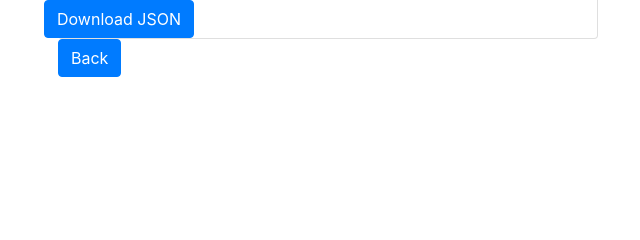
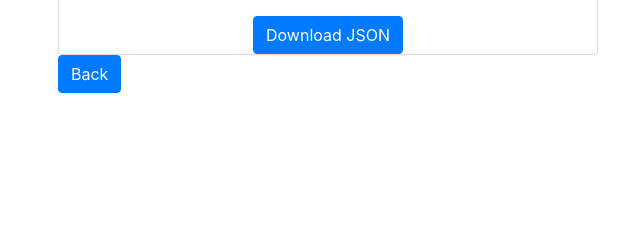
Before and after one commit to unica-isde/isde-projects-2024-G, a FastAPI app: template app/templates/classification_output.html in a window 1280 px wide. Shown: the part 219-459 px from the top of the page, without its empty margins (597-1237 px from the left). Run offline with FastAPI, Linux system fonts and the light colour scheme; the template is opened without the code that fills it, so the values that code supplies are empty; some libraries are stand-ins or nearby versions.

Commit message:
styling with bootstrap classes

```diff
--- a/app/templates/classification_output.html
+++ b/app/templates/classification_output.html
@@ -29,7 +29,7 @@
                     </div>
                 </div>
 
-                <div class="row">
+                <div class="row mt-3 justify-content-center">
                     <button id="downloadJSON" class="btn btn-primary">
                         Download JSON
                     </button>
```
